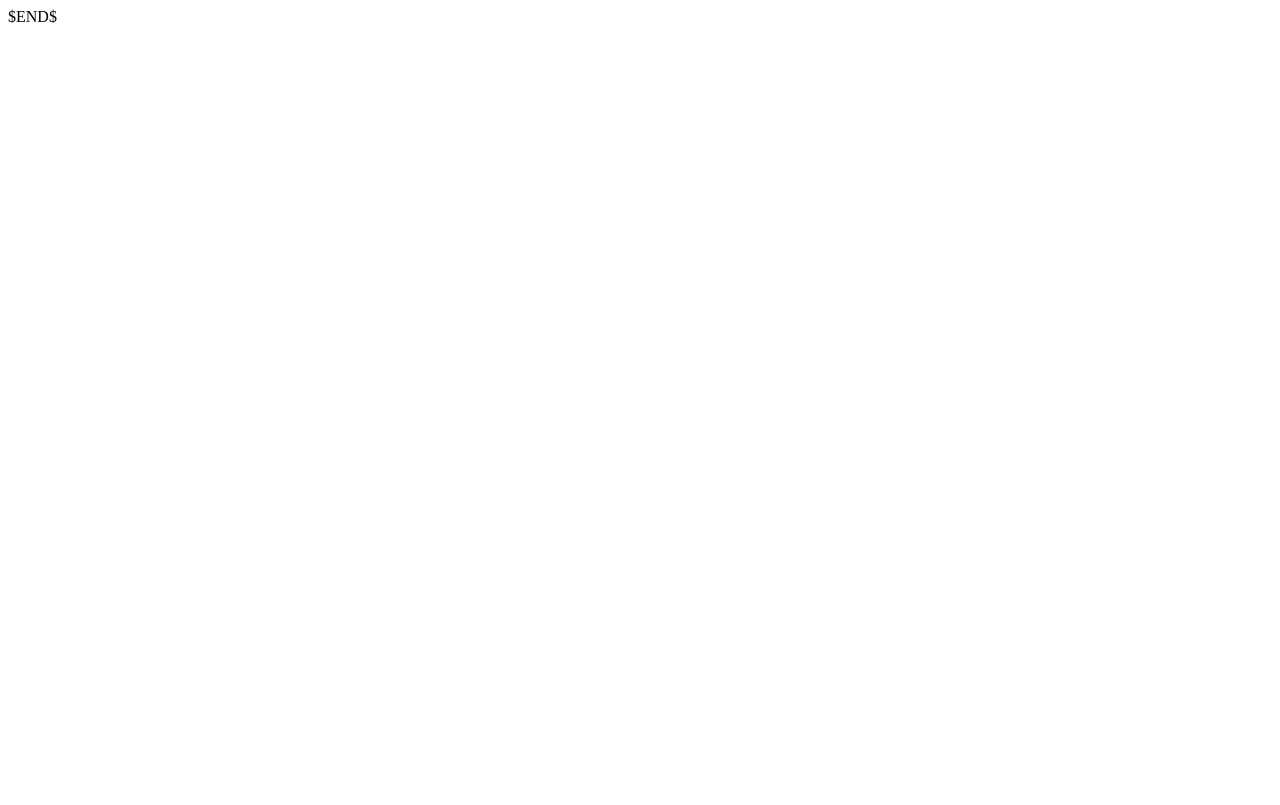
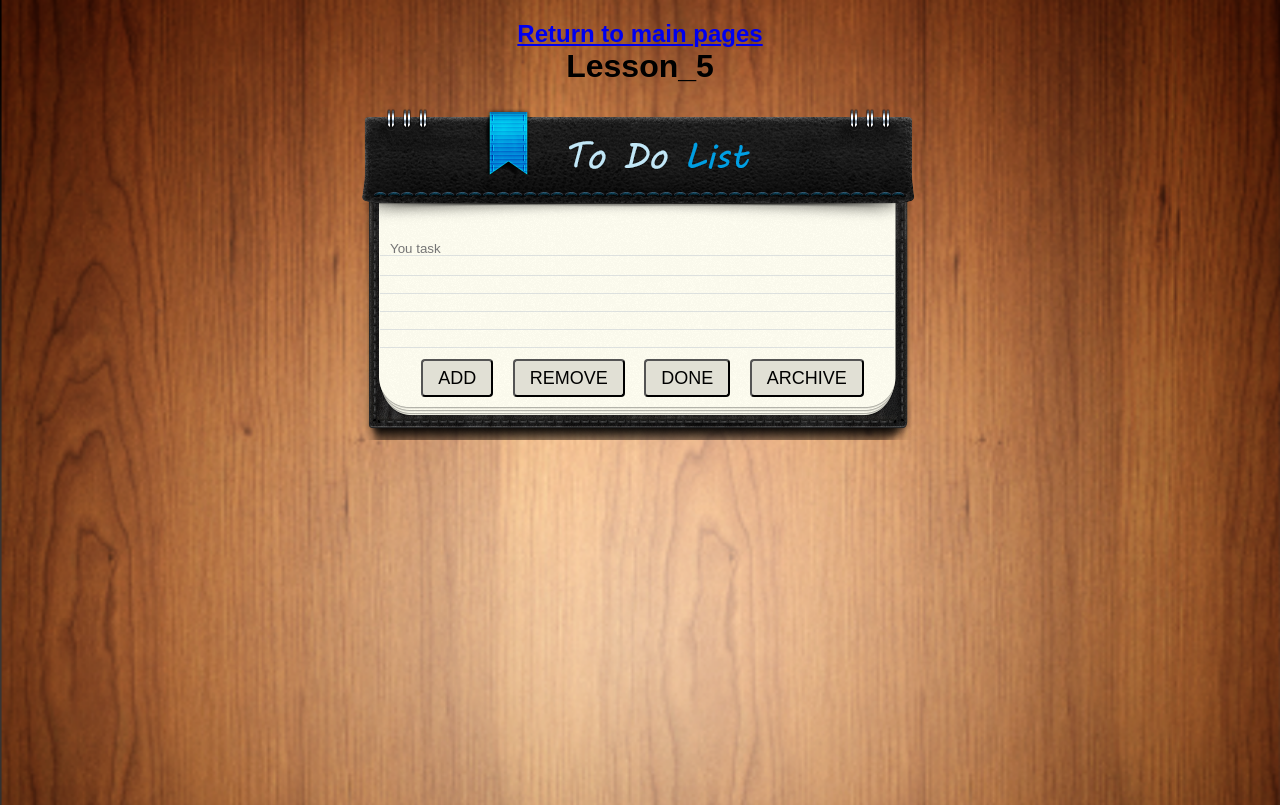
Before and after one commit to Vladimshc/vladimirShcJS, a plain HTML site: page lesson_5(todo)/index.html in a window 1280 px wide. Drawn offline with Linux system fonts and the light colour scheme.

Commit message:
my ToDo List

```diff
--- a/lesson_5(todo)/css/style.css
+++ b/lesson_5(todo)/css/style.css
@@ -0,0 +1,66 @@
+*{
+    padding: 0;
+    margin: 0;
+    font-family: opensans, Arial, serif;
+
+}
+body{
+    background: url("../images/bg.png") no-repeat;
+    background-size: cover;
+}
+header{
+    padding: 20px 50px;
+    text-align: center;
+}
+
+main{
+    text-align: center;
+    min-height: 700px;
+}
+.part1{
+    background: url("../images/part11.png") no-repeat;
+    background-position: center ;
+    height: 134px;
+}
+.part2{
+    background: url("../images/part21.png") no-repeat;
+    background-position: center ;
+    height: 20px;
+}
+
+.part3{
+    background: url("../images/part31.png") no-repeat;
+    background-position: center ;
+    height: 181px;
+}
+
+input[type="text"]{
+    background: url("../images/part21.png") no-repeat;
+    background-position: center ;
+    height: 16px;
+    width: 500px;
+    border: none;
+}
+
+.btn{
+    display: inline-block;
+    margin: 100px 5px 0px 10px;
+    padding: 8px 15px;
+    text-transform: uppercase;
+    font: 18px/18px Arial, sant-serif;
+    background: #E1E0D5;
+    cursor: pointer;
+    border-radius: 4px;
+}
+
+.done{
+    background: url("../images/part21_done.png") no-repeat;
+    background-position: center ;
+    height: 20px;
+}
+
+.archiv{
+    background: url("../images/part21_done_archiv.png") no-repeat;
+    background-position: center ;
+    height: 20px;
+}
--- a/lesson_5(todo)/index.html
+++ b/lesson_5(todo)/index.html
@@ -2,9 +2,31 @@
 <html lang="en">
 <head>
     <meta charset="UTF-8">
-    <title>$Title$</title>
+    <title>ToDoList</title>
+    <link href="./css/style.css" rel="stylesheet" >
 </head>
 <body>
-$END$
+    <header>
+        <h2><a href="../index.html">Return to main pages</a></h2>
+        <h1>Lesson_5</h1>
+    </header>
+    <main>
+        <div class="part1"></div>
+
+        <div id="list"></div>
+
+        <div class="part2">
+            <input name="todo" type="text" id="input" placeholder="You task">
+        </div>
+
+        <div class="part3">
+            <button id="addButton" class="btn" onclick="addInput()">Add</button>
+            <button class="btn" onclick="remove()">Remove</button>
+            <button class="btn" onclick="done()">Done</button>
+            <button class="btn" onclick="archive()">Archive</button>
+        </div>
+
+    </main>
+    <script src="js/todolist.js"></script>
 </body>
 </html>
--- a/lesson_5(todo)/js/todolist.js
+++ b/lesson_5(todo)/js/todolist.js
@@ -1,3 +1,103 @@
-/**
- * Created by wallee on 10.11.16.
- */
+var countDiv = 1;
+var buttonMode = "Add";
+var id;
+
+function buttonModToAdd() {
+    buttonMode = "Add";
+    document.getElementById("addButton").innerText = buttonMode;
+}
+
+function buttonModToEdit() {
+    buttonMode = "Edit";
+    document.getElementById("addButton").innerText = buttonMode;
+}
+
+function clearInput() {
+    var input = document.getElementById("input");
+    input.value = ""
+}
+
+
+function addInput() {
+    var input = document.getElementById("input");
+    if (input.value) {
+        if (buttonMode === "Add") {
+            var task =  document.getElementById("list");
+            var createDiv = document.createElement("div");
+            createDiv.innerText = input.value;
+            createDiv.id = "idDiv" + countDiv;
+            countDiv++;
+            createDiv.classList.add("part2");
+            createDiv.onclick = onclick;
+            task.appendChild(createDiv);
+            clearInput();
+        }
+        else if (buttonMode === "Edit") {
+            var edit =  document.getElementById(id);
+            edit.innerText = input.value;
+            clearInput();
+            buttonModToAdd();
+        }
+    } else {
+        alert("Write task to input");
+    }
+}
+
+function onclick(mouseEv) {
+    id = mouseEv.toElement.id;
+    if (id) {
+        var data = mouseEv.toElement.innerText;
+        var input = document.getElementById("input");
+        input.value = data;
+        buttonModToEdit();
+    }
+}
+
+function remove() {
+    var input = document.getElementById("input");
+    if (input.value) {
+        var rem = document.getElementById(id);
+        rem.remove();
+        clearInput();
+        buttonModToAdd();
+    } else {
+        alert("Choose task");
+    }
+}
+
+function done() {
+    var input = document.getElementById("input");
+    if (input.value) {
+        var done = document.getElementById(id);
+        done.classList.remove("part2");
+        done.classList.add("done");
+        done.id = "done" + id;
+        buttonModToAdd();
+        clearInput();
+    } else {
+        alert("Choose task");
+    }
+}
+
+function archive() {
+    var input = document.getElementById("input");
+    if (input.value) {
+        var task = document.getElementById(id);
+        var done = id.substring(0, 4);
+        var isDone = done === "done";
+        if (input.value) {
+            if (isDone) {
+                task.classList.add("archiv");
+                task.id = "";
+                buttonModToAdd();
+                clearInput();
+            } else {
+                alert("First do a task or choose done task");
+                buttonModToAdd();
+                clearInput();
+            }
+        }
+    } else {
+        alert("Choose task");
+    }
+}
```
Also changed, not shown: lesson_5(todo)/js/toDoList.js (+103 -3 lines), lesson_5(todo)/images/archiv_18px.png (added), lesson_5(todo)/images/bg.png (added), lesson_5(todo)/images/done_18px.png (added), lesson_5(todo)/images/part11.png (added), lesson_5(todo)/images/part21.png (added), lesson_5(todo)/images/part21_done.png (added), lesson_5(todo)/images/part21_done_archiv.png (added), lesson_5(todo)/images/part31.png (added).
